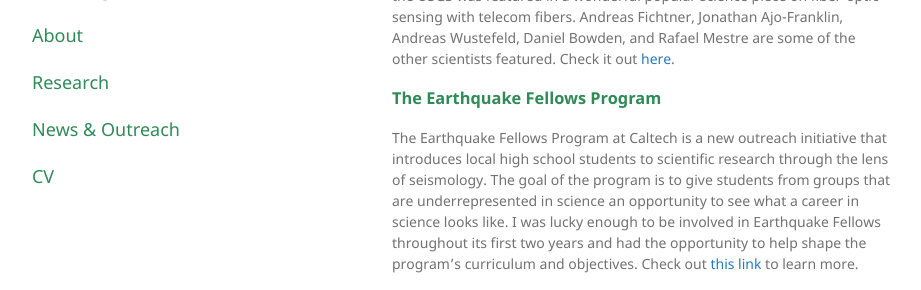
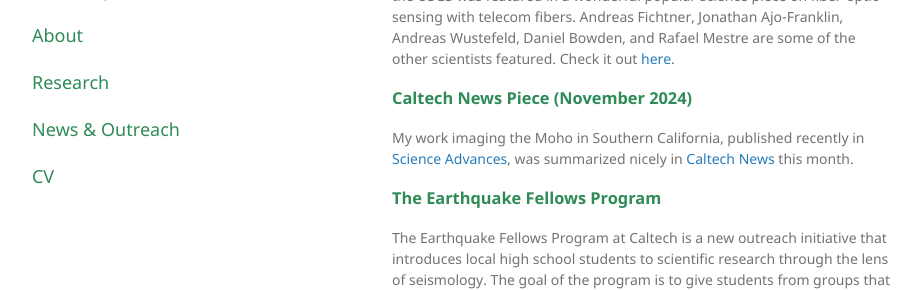
Before and after one commit to atterholt/atterholt.github.io, a Jekyll site: the page built from outreach.md, in a window 1280 px wide and 1060 px high, cut to the strip 335-625 px from the top of the window. Shown: the whole strip, without its empty margins (178-1099 px from the left). Built offline with Jekyll 4.4.1, drawn with Linux system fonts in a browser that asks for light colours.

Commit message:
Update outreach.md

```diff
--- a/outreach.md
+++ b/outreach.md
@@ -20,6 +20,12 @@ Our work imaging the M7 Mendocino Fault Earthquake, published recently in [Scien
 Our work at Caltech [imaging the Moho](https://www.science.org/doi/full/10.1126/sciadv.adr3327) and some of our preliminary work the USGS was featured in a wonderful popular science piece on fiber-optic sensing with telecom fibers. Andreas Fichtner, Jonathan Ajo-Franklin, Andreas Wustefeld, Daniel Bowden, and Rafael Mestre are some of the other scientists featured. Check it out [here](https://www.newscientist.com/article/2478861-how-buried-cables-are-revealing-earths-interior-in-incredible-detail/).
 
 <h3 style="color:SeaGreen">
+  Caltech News Piece (November 2024)
+</h3>
+
+My work imaging the Moho in Southern California, published recently in [Science Advances](https://www.science.org/doi/full/10.1126/sciadv.adr3327), was summarized nicely in [Caltech News](https://www.caltech.edu/about/news/new-technique-to-look-deep-within-tectonic-plates) this month.
+
+<h3 style="color:SeaGreen">
   The Earthquake Fellows Program
 </h3>
 
```
